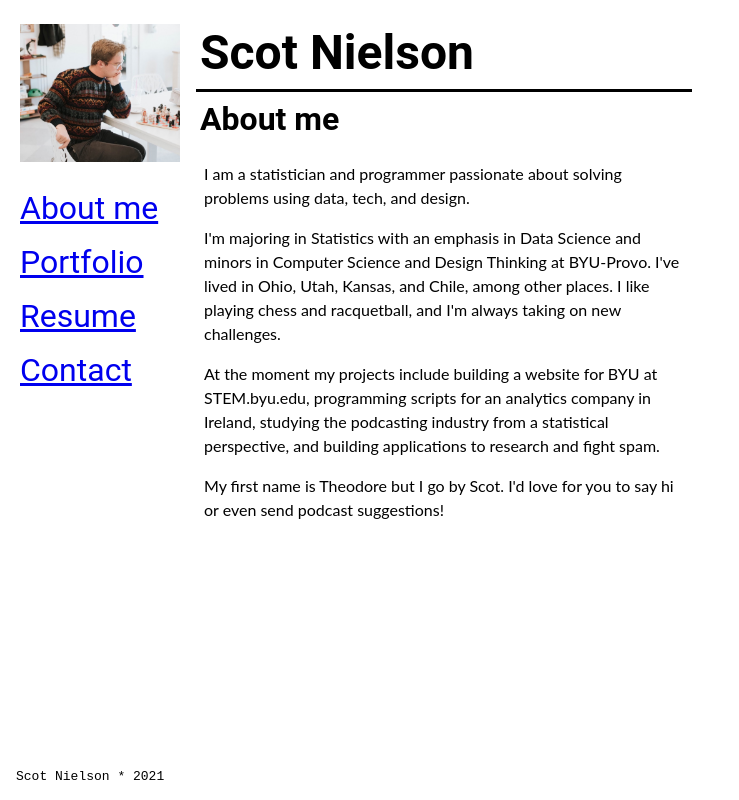
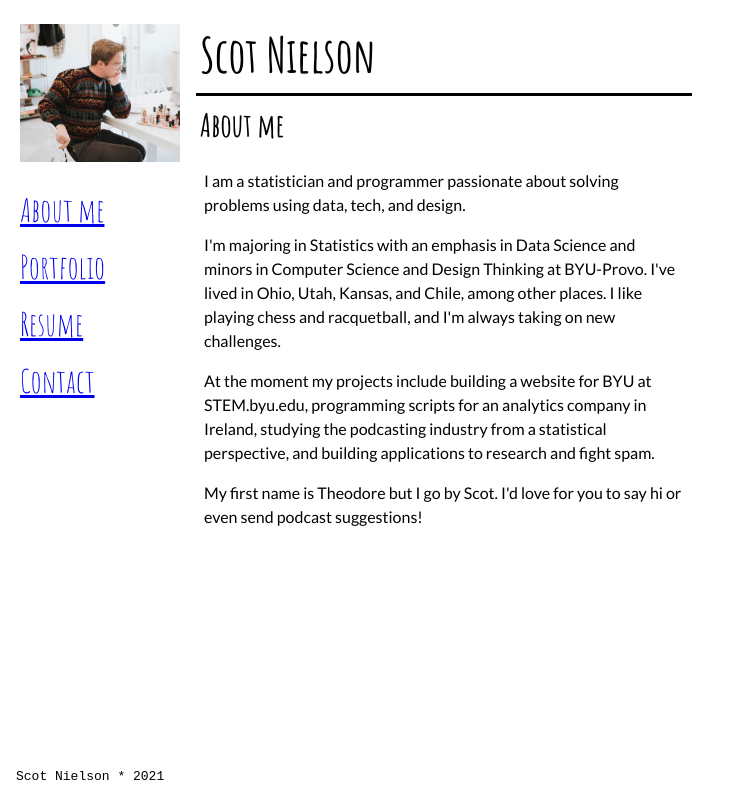
Before and after one commit to tscotn/tscotn.com, a plain HTML site: page index.html in a window 1280 px wide. Shown: the whole page, without its empty margins (0-739 px from the left). Drawn offline with Linux system fonts and the light colour scheme.

Commit message:
add portfolio styles

```diff
--- a/styles.css
+++ b/styles.css
@@ -1,11 +1,6 @@
 /* @import url('https://fonts.googleapis.com/css2?family=Roboto:wght@400;700&display=swap'); */
-<<<<<<< HEAD
 @import url('https://fonts.googleapis.com/css2?family=Amatic+SC:wght@400;700&display=swap');
 @import url('https://fonts.googleapis.com/css2?family=Outfit&display=swap');
-=======
-/* @import url('https://fonts.googleapis.com/css2?family=Amatic+SC:wght@400;700&display=swap');
-@import url('https://fonts.googleapis.com/css2?family=Outfit&display=swap'); */
->>>>>>> b644755abc416c9452e79999fdb893ecbe9de981
 @import url('https://fonts.googleapis.com/css2?family=Lato&family=Outfit&display=swap');
 
 html {
```
